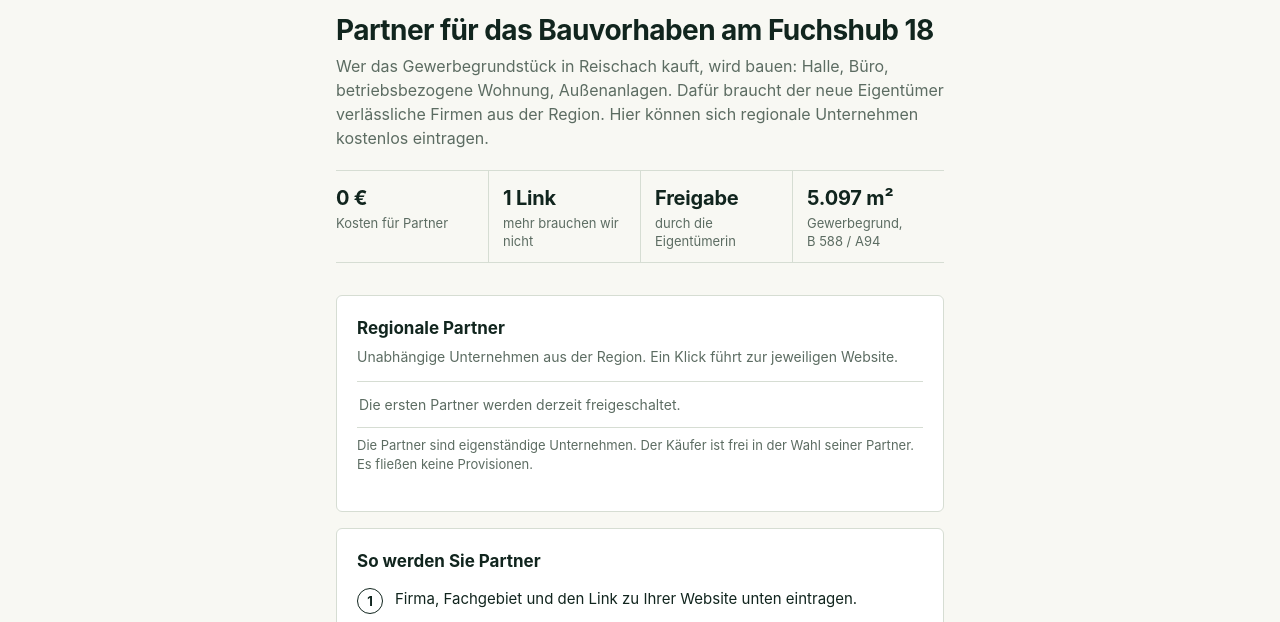
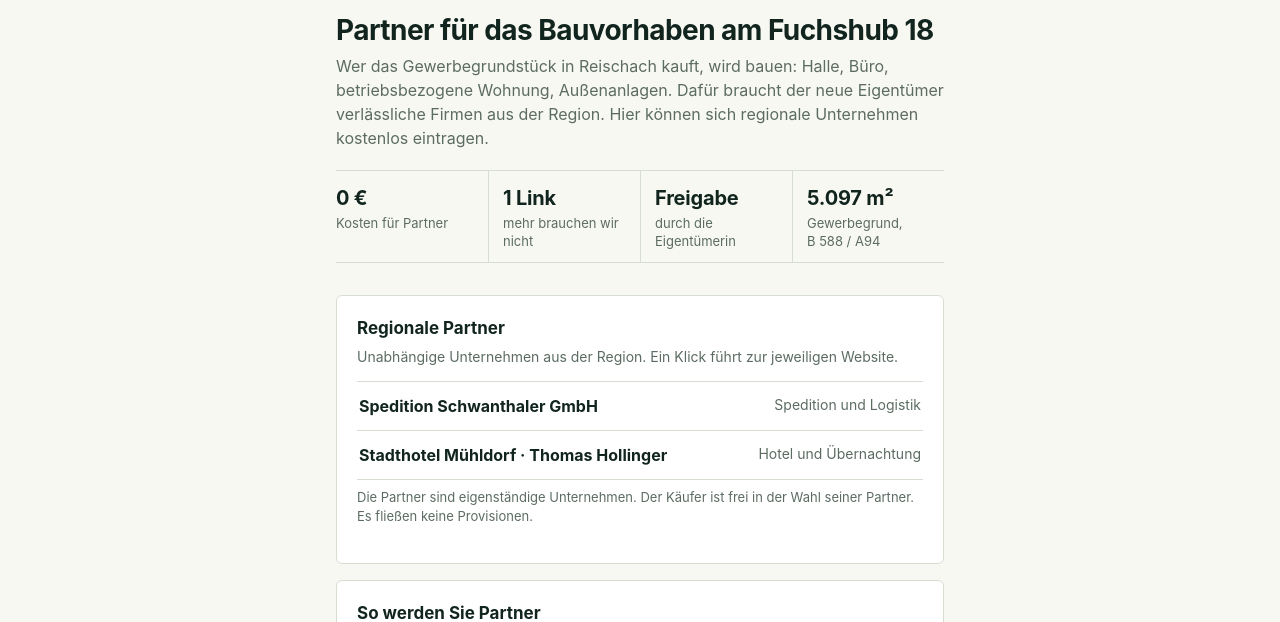
Before and after one commit to walterzenker-alt/fuchshub18, a plain HTML site: page partner/index.html in a window 1280 px wide. Shown: the part 117-739 px from the top of the page. Drawn offline with Linux system fonts and the light colour scheme.

Commit message:
Partner-Seite: Beispiel-Partner Spedition Schwanthaler GmbH, Stadthotel Mühldorf
Co-Authored-By: Claude Opus 5.5 <noreply@anthropic.com>
Claude-Session: https://claude.ai/code/session_01WTNPxHjiMQyPJFF4jP1DTP

```diff
--- a/partner/index.html
+++ b/partner/index.html
@@ -143,12 +143,15 @@ h1{font-size:28px;line-height:1.15;letter-spacing:-.02em;margin:0 0 8px}
 </main>
 <script>
 // Freigegebene Partner hier eintragen: {name, fach, url}
-var PARTNERS=[];
+var PARTNERS=[
+  {name:'Spedition Schwanthaler GmbH', fach:'Spedition und Logistik', url:''},
+  {name:'Stadthotel Mühldorf · Thomas Hollinger', fach:'Hotel und Übernachtung', url:''}
+];
 (function(){
   var PHONE='4915152638184', MAIL='stephanie.e.zenker@gmail.com';
   var pl=document.getElementById('plist');
   if(!PARTNERS.length){pl.innerHTML='<p class="pempty">Die ersten Partner werden derzeit freigeschaltet.</p>';}
-  PARTNERS.forEach(function(p){var a=document.createElement('a');a.className='prow';a.href=p.url;a.target='_blank';a.rel='noopener';
+  PARTNERS.forEach(function(p){var a=document.createElement(p.url?'a':'div');a.className='prow';if(p.url){a.href=p.url;a.target='_blank';a.rel='noopener';}
     var b=document.createElement('b');b.textContent=p.name;var s=document.createElement('span');s.textContent=p.fach;a.appendChild(b);a.appendChild(s);pl.appendChild(a);});
   var ways=[].slice.call(document.querySelectorAll('#ways .opt'));
   var send=document.getElementById('send'),pv=document.getElementById('pv'),hint=document.getElementById('hint'),ok=document.getElementById('ok');
```
